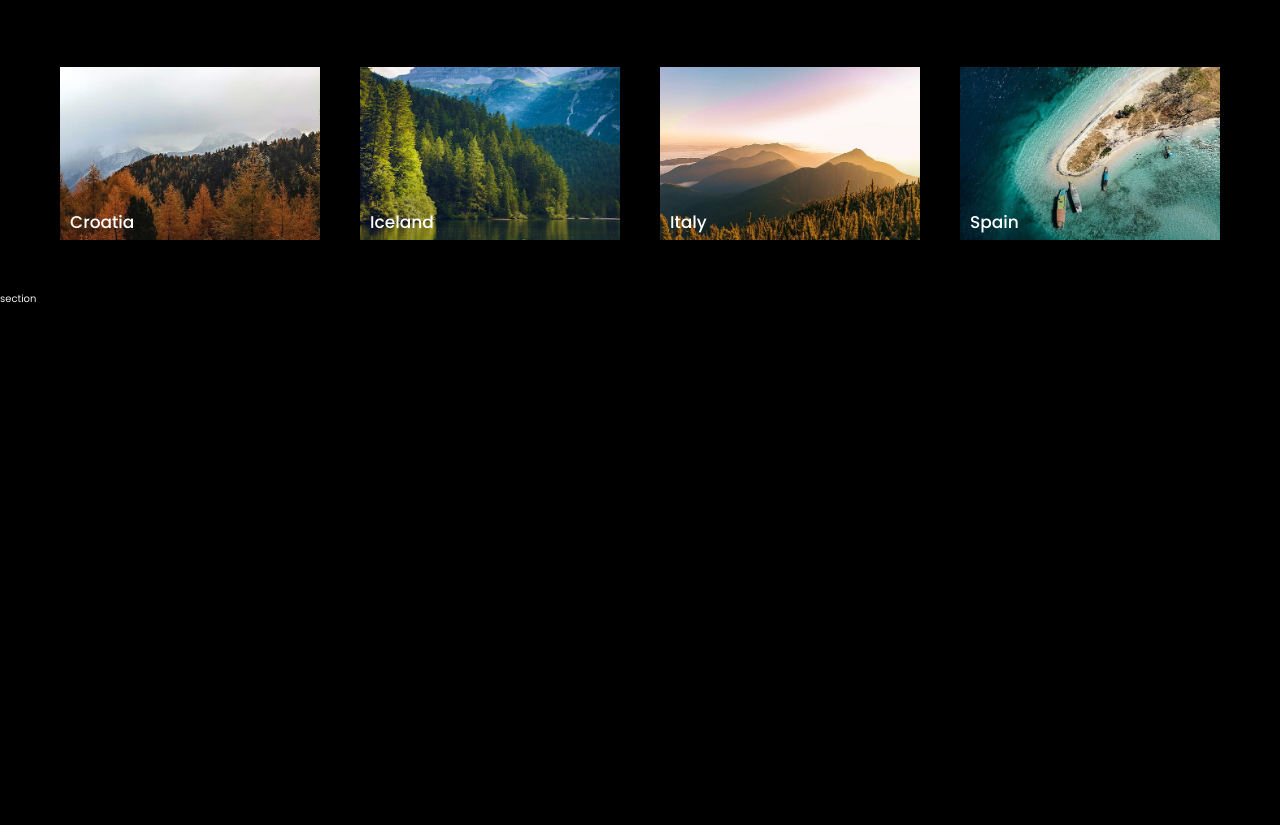
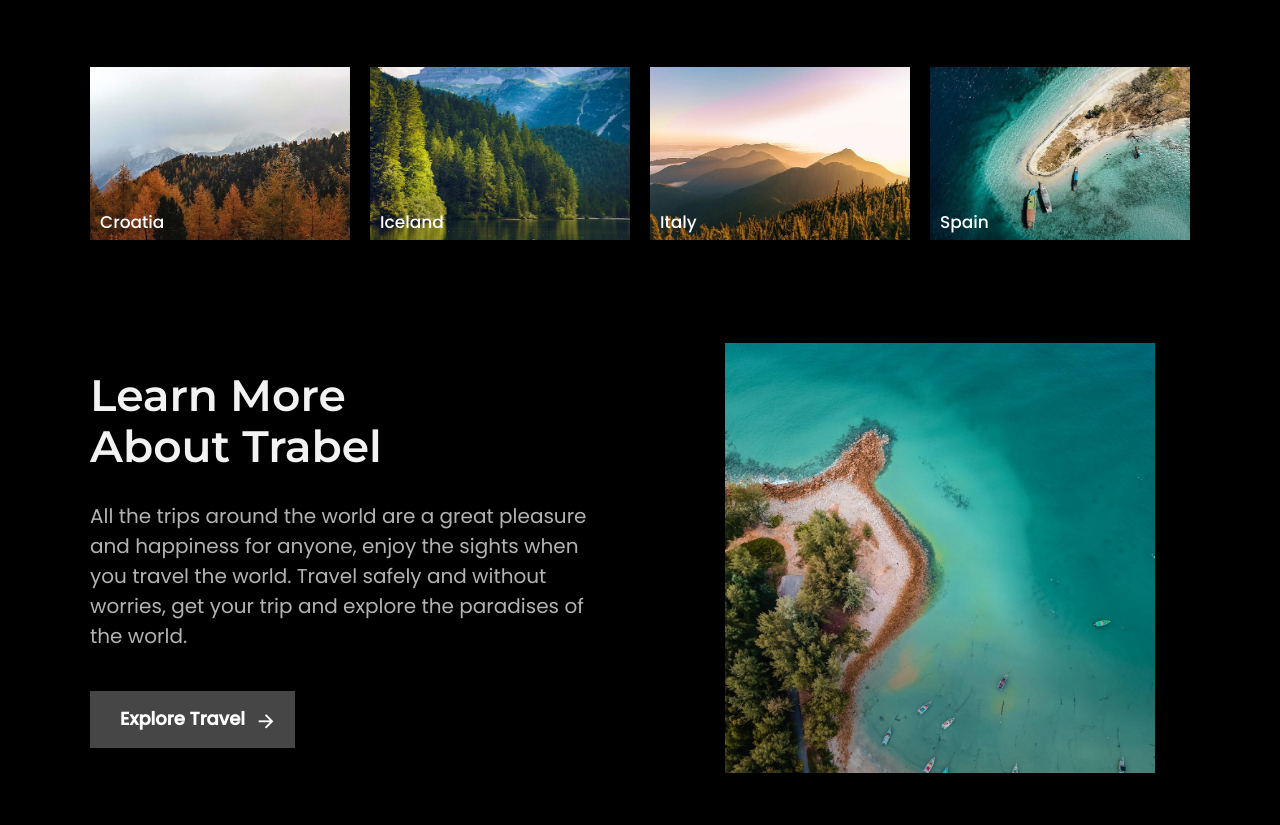
Before and after one commit to Sara-pyon/Travel_website, a plain HTML site: page index.html in a window 1280 px wide. Shown: the part 625-1450 px from the top of the page. Before the commit the page ends 931 px from the top, so only its background shows below. Drawn offline with nearby package versions, Linux system fonts and the light colour scheme.

Commit message:
build a about component

```diff
--- a/css/styles.css
+++ b/css/styles.css
@@ -204,7 +204,27 @@ img{
         column-gap: 6rem;
     }
 }
-
+/* =============================== IMAGE ZOOMUP ====================================== */
+.card__shadow{
+    position: absolute;
+    left: 0;
+    bottom: 0;
+    width: 100%;
+    height: 100%;
+    background: linear-gradient(180deg,
+                hsla(0, 0%, 0%, 0) 58%,
+                hsl(0,0%,0%, 0.2) 78%);
+    z-index: 1;
+}
+.card{
+    overflow: hidden;
+}
+.card-img{
+    transition: transform .4s;
+}
+.card:hover .card-img{
+    transform: scale(1.15);
+}
 /* =============================== HOME ====================================== */
 .home{
     position: relative;
@@ -284,7 +304,6 @@ img{
 .home__card{
     width: 230px;
     position: relative;
-    overflow: hidden;
 }
 .card__title{
     position: absolute;
@@ -294,23 +313,6 @@ img{
     bottom: 1rem;
     left: 1rem;
     z-index: 2;
-}
-.card__shadow{
-    position: absolute;
-    left: 0;
-    bottom: 0;
-    width: 100%;
-    height: 200px;
-    background: linear-gradient(180deg,
-                hsla(0, 0%, 0%, 0) 58%,
-                hsl(0,0%,0%, 0.2) 78%);
-    z-index: 1;
-}
-.home__card-img{
-    transition: transform 0.4s;
-}
-.home__card:hover .home__card-img{
-    transform: scale(1.15);
 }
 
 @media screen and (min-width:768px) {
@@ -338,7 +340,7 @@ img{
         font-size: 2.5rem;
     }
     .home__cards{
-        grid-template-columns: repeat(4,1fr);
+        grid-template-columns: repeat(4,280px);
     }
     .home__card{
         width: 260px;
@@ -347,3 +349,59 @@ img{
         font-size: 1.8rem;
     }
 }
+
+/* =============================== ABOUT ====================================== */
+.about{
+    padding-block: 5rem;
+}
+.about__container{
+    row-gap: 5rem;
+}
+.about__header{
+    width: 400px;
+    text-align: center;
+    margin-inline: auto;
+}
+.about__title{
+    font-size: 2.6rem;
+    font-family: var(--fontstyle-secondary);
+    font-weight: var(--font-bold);
+    padding-bottom: 3rem;
+}
+.about__discription{
+    color: var(--color-text);
+}
+.about__card{
+    width: 300px;
+    margin-inline: auto;
+    position: relative;
+}
+
+@media screen and (min-width:768px){
+    .about__container{
+        grid-template-columns: repeat(2, 380px);
+        justify-content: center;
+    }
+    .about__header{
+        text-align: left;
+        width: 330px;
+    }
+    .about__card{
+        width: 300px;
+    }
+}
+@media screen and (min-width:1024px){
+    .about__container{
+        grid-template-columns: repeat(2, 600px);
+    }
+    .about__header{
+        width: 500px;
+        align-self: center;
+    }
+    .about__title{
+        font-size: 4.4rem;
+    }
+    .about__card{
+        width: 430px;
+    }
+}
--- a/index.html
+++ b/index.html
@@ -39,7 +39,6 @@
         <div class="home__shadow"></div>
 
         <div class="home__container container">
-
             <div class="home__header">
                 <h3 class="home__subtitle">Welcome To Travel</h3>
                 <h1 class="home__title">Explore<br>The World</h1>
@@ -50,26 +49,26 @@
             </div>
 
             <div class="home__cards grid">
-                <div class="home__card">
-                    <img class="home__card-img" src="images/home-trees.jpg" alt="trees">
+                <div class="home__card card">
+                    <img class="home__card-img card-img" src="images/home-trees.jpg" alt="trees">
                     <h3 class="card__title">Croatia</h3>
                     <div class="card__shadow"></div>
                 </div>
 
-                <div class="home__card">
-                    <img class="home__card-img" src="images/home-lake.jpg" alt="lake">
+                <div class="home__card card">
+                    <img class="home__card-img card-img" src="images/home-lake.jpg" alt="lake">
                     <h3 class="card__title">Iceland</h3>
                     <div class="card__shadow"></div>
                 </div>
 
-                <div class="home__card">
-                    <img class="home__card-img" src="images/home-mountain.jpg" alt="mountain">
+                <div class="home__card card">
+                    <img class="home__card-img card-img" src="images/home-mountain.jpg" alt="mountain">
                     <h3 class="card__title">Italy</h3>
                     <div class="card__shadow"></div>
                 </div>
 
-                <div class="home__card">
-                    <img class="home__card-img" src="images/home-beach.jpg" alt="beach">
+                <div class="home__card card">
+                    <img class="home__card-img card-img" src="images/home-beach.jpg" alt="beach">
                     <h3 class="card__title">Spain</h3>
                     <div class="card__shadow"></div>
                 </div>
@@ -77,7 +76,23 @@
         </div>
     </section>
 
-    section
+    <section class="about" id="about">
+        <div class="about__container container grid">
+            <div class="about__header">
+                <h3 class="about__title">Learn More<br>About Trabel</h3>
+                <p class="about__discription">All the trips around the world are a great pleasure and happiness for anyone, enjoy the sights when you travel the world. Travel safely and without worries, get your trip and explore the paradises of the world.</p>
+                <button class="btn"><a href="#" class="btn__link">Explore Travel
+                    <i class="ri-arrow-right-line"></i>
+                </a></button>
+            </div>
+
+            <div class="about__card card">
+                <img src="images/about-beach.jpg" alt="" class="about__card-img card-img">
+                <div class="about__card-shadow card__shadow"></div>
+            </div>
+        </div>
+
+    </section>
 
     <!-- =====================RELAX JS====================== -->
 
```
Also changed, not shown: 1 other file.
